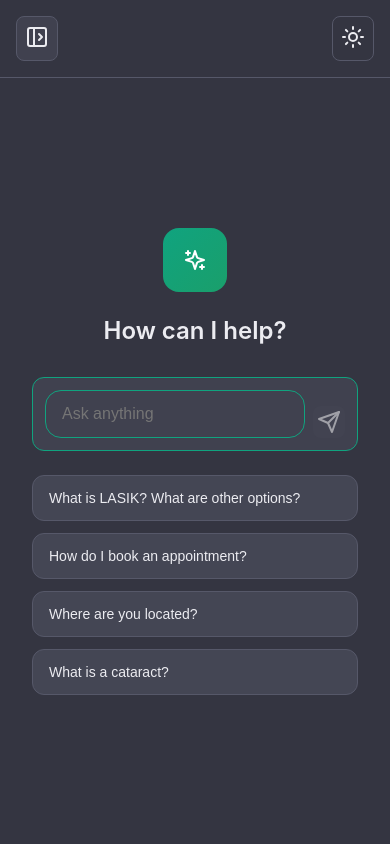
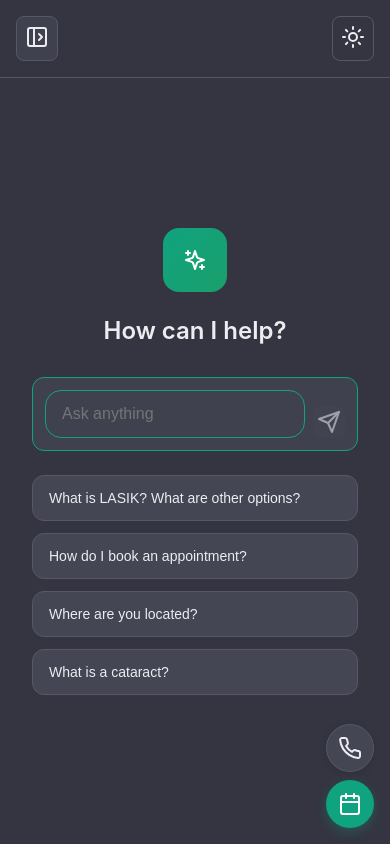
Before and after one commit to eyelabsai/PNVGPT, a React (Vite) app in the folder client/: page / in a window 390 px wide. Built offline with nearby package versions, Linux system fonts and the light colour scheme.

Commit message:
Add floating Schedule Consultation and phone buttons in bottom right

```diff
--- a/client/src/App.css
+++ b/client/src/App.css
@@ -89,3 +89,79 @@
 .theme-toggle:hover {
   background: var(--bg-secondary);
 }
+
+/* Floating Action Buttons - Bottom Right */
+.floating-actions {
+  position: fixed;
+  bottom: 1.5rem;
+  right: 1.5rem;
+  display: flex;
+  flex-direction: column;
+  gap: 0.75rem;
+  z-index: 100;
+}
+
+.floating-phone,
+.floating-consultation {
+  display: flex;
+  align-items: center;
+  gap: 0.5rem;
+  padding: 0.75rem 1.25rem;
+  background: #10a37f;
+  color: white;
+  text-decoration: none;
+  border-radius: 2rem;
+  font-size: 0.875rem;
+  font-weight: 500;
+  box-shadow: 0 4px 12px rgba(16, 163, 127, 0.3);
+  transition: all 0.2s;
+  white-space: nowrap;
+}
+
+.floating-phone {
+  background: var(--bg-secondary);
+  color: var(--text-primary);
+  border: 1px solid var(--border-color);
+  box-shadow: 0 2px 8px rgba(0, 0, 0, 0.1);
+}
+
+.floating-phone:hover {
+  background: var(--bg-tertiary);
+  transform: translateY(-2px);
+  box-shadow: 0 4px 12px rgba(0, 0, 0, 0.15);
+}
+
+.floating-consultation:hover {
+  background: #0d8a6d;
+  transform: translateY(-2px);
+  box-shadow: 0 6px 16px rgba(16, 163, 127, 0.4);
+}
+
+/* Mobile adjustments */
+@media (max-width: 768px) {
+  .floating-actions {
+    bottom: 1rem;
+    right: 1rem;
+    gap: 0.5rem;
+  }
+
+  .floating-phone,
+  .floating-consultation {
+    padding: 0.625rem 1rem;
+    font-size: 0.8125rem;
+  }
+
+  .floating-phone span,
+  .floating-consultation span {
+    display: none;
+  }
+
+  .floating-phone,
+  .floating-consultation {
+    width: 3rem;
+    height: 3rem;
+    border-radius: 50%;
+    justify-content: center;
+    padding: 0;
+  }
+}
--- a/client/src/App.jsx
+++ b/client/src/App.jsx
@@ -1,5 +1,5 @@
 import React, { useState, useEffect } from 'react'
-import { Moon, Sun, PanelLeftOpen } from 'lucide-react'
+import { Moon, Sun, PanelLeftOpen, Phone, Calendar } from 'lucide-react'
 import ChatInterface from './components/ChatInterface'
 import ChatSidebar from './components/ChatSidebar'
 import './App.css'
@@ -102,6 +102,18 @@ function App() {
           isDarkMode={isDarkMode}
         />
       </div>
+
+      {/* Floating Action Button - Schedule Consultation */}
+      <div className="floating-actions">
+        <a href="tel:2105852020" className="floating-phone" aria-label="Call (210) 585-2020">
+          <Phone className="w-4 h-4" />
+          <span>(210) 585-2020</span>
+        </a>
+        <a href="tel:2105852020" className="floating-consultation" aria-label="Schedule Consultation">
+          <Calendar className="w-4 h-4" />
+          <span>Schedule Consultation</span>
+        </a>
+      </div>
     </div>
   )
 }
```
